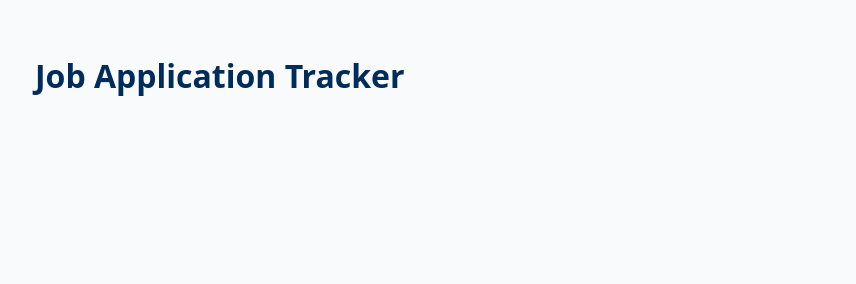
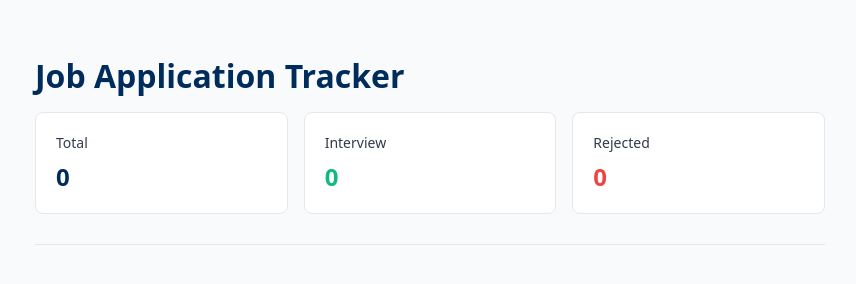
Before and after one commit to smiliiiing/Assignment-4, a plain HTML site: page index.html in a window 1280 px wide. Shown: the whole page, without its empty margins (210-1066 px from the left). Drawn offline with nearby package versions, Linux system fonts and the light colour scheme.

Commit message:
feat: add dashboard counter cards for total, interview, and rejected

```diff
--- a/index.html
+++ b/index.html
@@ -8,7 +8,36 @@
 </head>
 <body class="bg-[#f8fafc] min-h-screen">
     <div class="flex flex-col gap-[30px] px-5 md:px-[60px] lg:px-[245px] py-10 md:py-[60px] w-full">
-        <h1 class="font-bold text-2xl md:text-[32px] leading-8 text-[#002c5c]">Job Application Tracker</h1>
+
+        <div class="flex flex-col gap-5 w-full">
+            <h1 class="font-bold text-2xl md:text-[32px] leading-8 text-[#002c5c]">Job Application Tracker</h1>
+
+            <div class="flex flex-col md:flex-row gap-4 w-full">
+                <div class="bg-white flex-1 rounded-lg border border-gray-200 p-5">
+                    <div class="flex flex-col gap-2">
+                        <p class="font-medium text-sm text-[#323b49]">Total</p>
+                        <p class="font-bold text-2xl text-[#002c5c]" id="total-count">0</p>
+                    </div>
+                </div>
+
+                <div class="bg-white flex-1 rounded-lg border border-gray-200 p-5">
+                    <div class="flex flex-col gap-2">
+                        <p class="font-medium text-sm text-[#323b49]">Interview</p>
+                        <p class="font-bold text-2xl text-[#10b981]" id="interview-count">0</p>
+                    </div>
+                </div>
+
+                <div class="bg-white flex-1 rounded-lg border border-gray-200 p-5">
+                    <div class="flex flex-col gap-2">
+                        <p class="font-medium text-sm text-[#323b49]">Rejected</p>
+                        <p class="font-bold text-2xl text-[#ef4444]" id="rejected-count">0</p>
+                    </div>
+                </div>
+            </div>
+        </div>
+
+        <div class="w-full h-[1px] bg-[#E6E7E9]"></div>
+
     </div>
 </body>
 </html>
```
